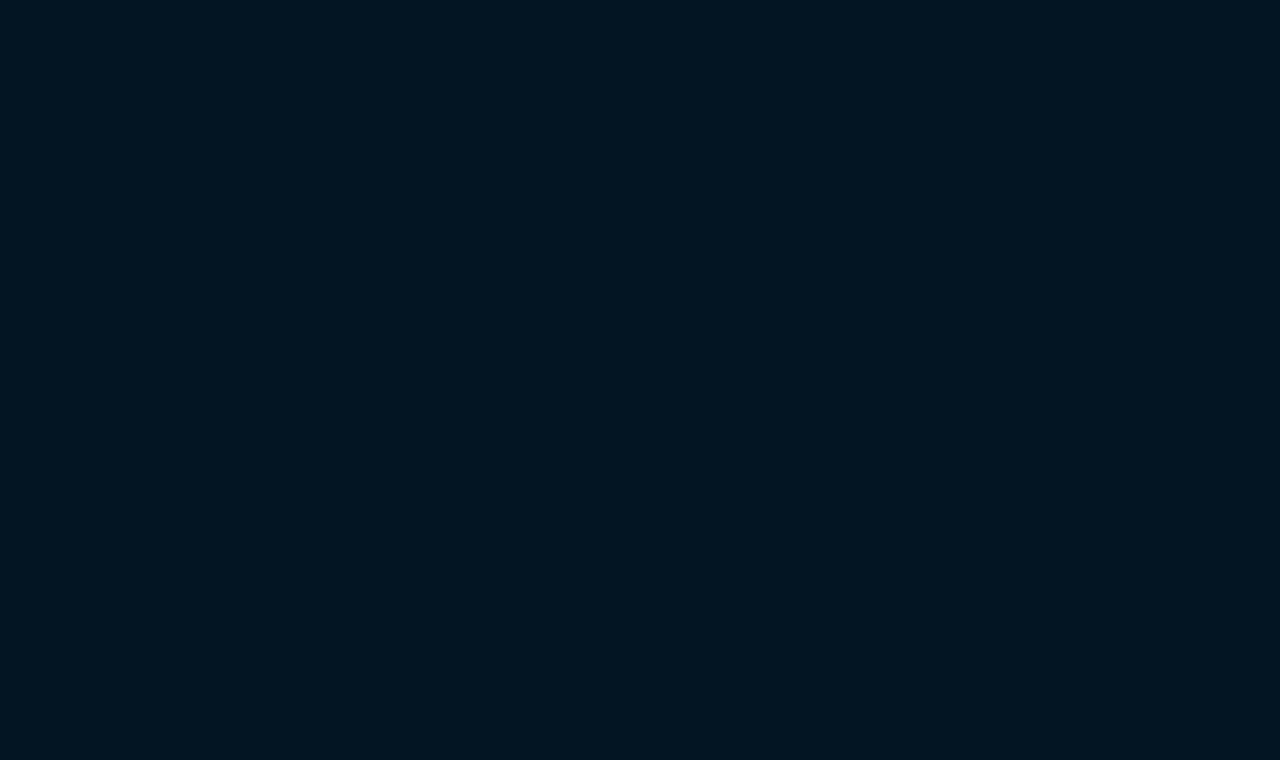
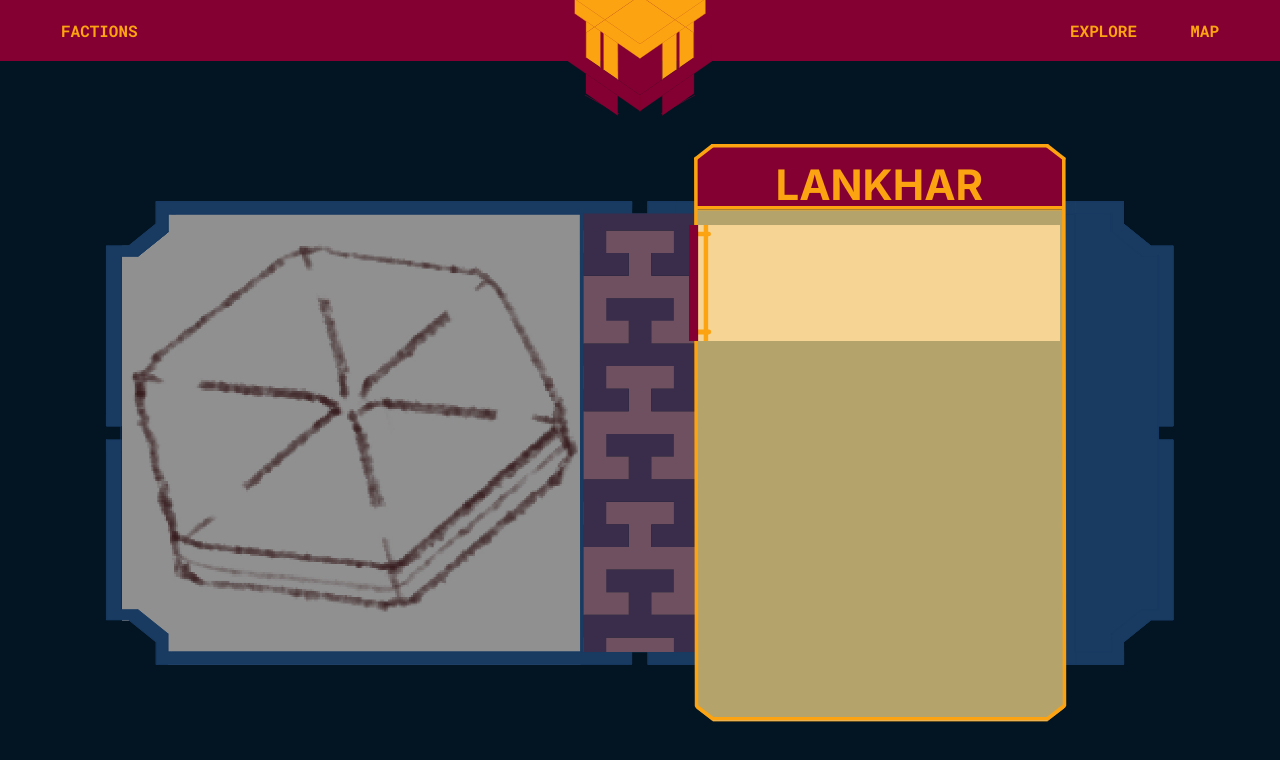
Before and after one commit to sorrowmismana/Cereta-Shagafar, a React (Vite) app: page /articles/lankhar in a window 1280 px wide. Before the commit this address had no page. Shown: the top 760 px of the page. Built offline with nearby package versions, Linux system fonts and the light colour scheme.

Commit message:
Feature: added links to each article pages

```diff
--- a/src/App.jsx
+++ b/src/App.jsx
@@ -2,6 +2,8 @@ import { BrowserRouter, Routes, Route } from "react-router-dom";
 import Layout from "./layouts/layout";
 import Faction from "./pages/factionPage/FactionPage"
 import Explore from "./pages/explorePage/ExplorePage"
+import ItemPage from "./pages/itemPage/ItemPage";
+
 function App() {
   return(
     <>
@@ -11,6 +13,7 @@ function App() {
             <Route path="/" element={<Explore/>}/>
             <Route path="/factions" element={<Faction/>}/>
             <Route path="/explore" element={<Explore/>}/>
+            <Route path="/articles/:id" element={<ItemPage/>}/>
           </Route>
         </Routes>
       </BrowserRouter>
--- a/src/components/FactionCard/FactionCard.css
+++ b/src/components/FactionCard/FactionCard.css
@@ -26,7 +26,7 @@
     left: 0;
     right: 0;
     bottom: 0;
-    height: 0.7vw;
+    height: 0.9vw;
     background-color: #263341;
     z-index: 3;
 }
@@ -117,7 +117,7 @@
     align-items: center;
     gap: 1vw;
     width:100%;
-    height:6%;
+    height:2%;
     flex:none;
     aspect-ratio: 576.5 / 79.256;
 }
--- a/src/components/FilterBar/FilterBar.css
+++ b/src/components/FilterBar/FilterBar.css
@@ -94,6 +94,7 @@
     bottom: calc(var(--w) * 0.1);         /* move the line up or down here only */
     height: var(--line);
     background: #840032;
+    z-index: 10;
 }
 
 .filterBar.open .filterIcon::before{
@@ -189,13 +190,13 @@
 .filterRowText{
     pointer-events: auto;
 
-    --bar: 0.57;                                   /* bar height as a fraction of --w */
-    height: calc(var(--w) * var(--bar));          /* hexagon is 1.1547 × --w tall */
+    --bar: 0.57;
+    height: calc(var(--w) * var(--bar));
     box-sizing: border-box;
     flex: 1;
     display: flex;
     align-items: center;
-    margin-left: calc(var(--w) * -0.5);  /* start at the hexagon's center */
+    margin-left: calc(var(--w) * -0.5);
     padding: 0 calc(var(--w) * 0.3) 0 calc(var(--w));
     background: var(--c);
     font-family: "Inter", sans-serif;
@@ -203,7 +204,7 @@
     font-size: calc(var(--w) * 0.3);
     text-transform: uppercase;
     white-space: nowrap;
-    color: #E5E5E5;
+    color: #b8bed1;
 }
 
 .filterRow:hover{
--- a/src/components/ItemHero/ItemHero.css
+++ b/src/components/ItemHero/ItemHero.css
@@ -9,7 +9,7 @@
 .itemHero{
     position: relative;
     width: 88vw;
-    margin: 9vw auto 0;
+    margin: 5vw auto 0;
     aspect-ratio: 1372.6/564.62;
     container-type: inline-size;
 }
@@ -22,8 +22,8 @@
   height: 100%;
   z-index: 1;
 
-  -webkit-mask: url("./assets/borders/border_mask_1.1.svg") 0 0 / 100% 100% no-repeat;
-          mask: url("./assets/borders/border_mask_1.1.svg") 0 0 / 100% 100% no-repeat;
+  -webkit-mask: url("../../assets/borders/border_mask_1.1.svg") 0 0 / 100% 100% no-repeat;
+          mask: url("../../assets/borders/border_mask_1.1.svg") 0 0 / 100% 100% no-repeat;
 }
 
 .itemImage img{
@@ -76,7 +76,7 @@
     font-size: 3.73cqw;
     color: #FCA311;
     line-height: 1;
-
+    text-transform: uppercase;
 
 }
 
--- a/src/components/ItemHero/ItemHero.jsx
+++ b/src/components/ItemHero/ItemHero.jsx
@@ -1,14 +1,12 @@
 import mainBorder from "../../assets/borders/shagafar_border_1.svg";
 import descBorder from "../../assets/borders/shagafar_border_2.svg";
-import mainMask1 from "../../assets/borders/border_mask_1.1.svg";;
 import quoteBorder from "../../assets/borders/shagafar_border_3_quote.svg";
 import "./ItemHero.css";
-import { Link } from "react-router-dom"
 
 
-function ItemHero({id, title, image, quote, summary}){
+function ItemHero({id, name, image, category}){
     return(
-        <Link to={`items/${id}`} className="itemHeroLink">
+        <div className="itemHeroLink">
             <div className="itemHero">
                 <div className="itemImage">
                     <img src={image}></img>
@@ -22,11 +20,11 @@ function ItemHero({id, title, image, quote, summary}){
 
                     </div>
                     <div className="itemHeroDescTitle">
-                        <h1>{title}</h1>
+                        <h1>{name}</h1>
                     </div>
                 </div>
             </div>
-        </Link>
+        </div>
     );
 }
 export default ItemHero
--- a/src/data/Article.js
+++ b/src/data/Article.js
@@ -5,25 +5,25 @@ import Lankhar from "../assets/items/Lankhar.jpg"
 
 export const articles = [
     {
-        id: "manue_article_card",
+        id: "manue",
         name: "Manue",
         image: Manue,
         category: "Religion",
     },
     {
-        id: "lohtikhar_article_card",
+        id: "lohtikhar",
         name: "Lohtikhar",
         image: Lohtikhar,
         category: "Religion",
     },
     {
-        id: "lankhar_article_card",
+        id: "lankhar",
         name: "Lankhar",
         image: Lankhar,
         category: "Science",
     },
     {
-        id: "pafumis_article_card",
+        id: "pafumis",
         name: "Pafumis",
         image: Pafumis,
         category: "Military",
--- a/src/data/CategoryIcon.js
+++ b/src/data/CategoryIcon.js
@@ -1,4 +1,5 @@
 import Religion from "../assets/icon/religion_icon.svg"
 import Science from "../assets/icon/science_chain.svg"
+import All from "../assets/icon/all_icon.svg"
 
-export const CategoryIcon = {Religion,Science};
+export const CategoryIcon = {Religion,Science,All};
--- a/src/data/Filter.js
+++ b/src/data/Filter.js
@@ -1,7 +1,12 @@
 export const filters = [
+    {
+        id: "Region",
+        label: "Region",
+        options: ["All","Shagafar","HakuBatu","Kalandi","ThrubuKan"],
+    },
     {
         id: "category",
         label: "Category",
-        options: ["Religion","Military","Science",],
+        options: ["All","Religion","Military","Science",],
     },
 ]
--- a/src/pages/explorePage/ExplorePage.jsx
+++ b/src/pages/explorePage/ExplorePage.jsx
@@ -51,20 +51,7 @@ function ExplorePage(){
                         />
                     );
                 })}
-                {filters.map(function(f){
-                    function onSelect(option){
-                        handleSelect(f.id, option);
-                    }
 
-                    return(
-                        <FilterBar
-                            key={f.id}
-                            label={f.label}
-                            options={f.options}
-                            onSelect={onSelect}
-                        />
-                    );
-                })}
             </div>
 
 
--- a/src/pages/itemPage/ItemPage.css
+++ b/src/pages/itemPage/ItemPage.css
@@ -0,0 +1,6 @@
+.itemPage{
+    margin-top: 4vw;
+    display: flex;
+    flex-direction: column;
+    gap: 6vw;
+}
--- a/src/pages/itemPage/ItemPage.jsx
+++ b/src/pages/itemPage/ItemPage.jsx
@@ -0,0 +1,18 @@
+import "./ItemPage.css"
+import { articles } from "../../data/Article";
+import { useParams } from "react-router-dom";
+import ItemHero from "../../components/ItemHero/ItemHero";
+
+function ItemPage(){
+    const {id} = useParams();
+    const article = articles.find(function(a){
+        return a.id === id;
+    });
+
+    return(
+        <div className="itemPage">
+            <ItemHero {...article}/>
+        </div>
+    );
+}
+export default ItemPage
```
Also changed, not shown: src/assets/icon/all_icon.svg (added), src/assets/icon/all_icon2.svg (added).
